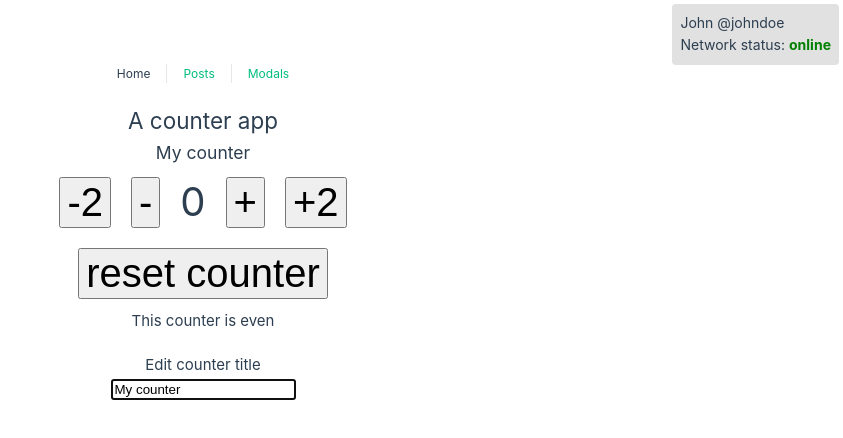
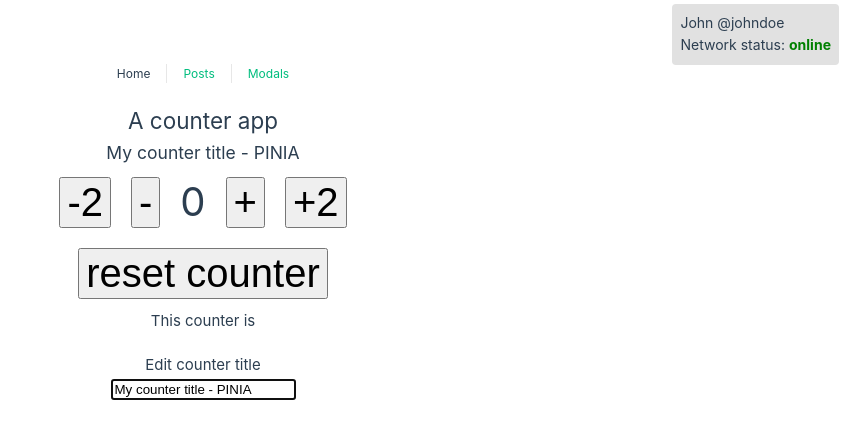
Before and after one commit to pm-ribeiro/v3-udemy-course, a Vue app in the folder vue-composition-api-basics/: page / in a window 1280 px wide. Shown: the top 438 px of the page, without its empty margins (437-1280 px from the left). Built offline with nearby package versions, Linux system fonts and the light colour scheme.

Commit message:
feat: added counter store

```diff
--- a/vue-composition-api-basics/src/stores/counter.js
+++ b/vue-composition-api-basics/src/stores/counter.js
@@ -3,14 +3,21 @@ import { defineStore } from 'pinia'
 export const useCounterStore = defineStore({
   id: 'counter',
   state: () => ({
-    counter: 0
+    count: 0,
+    title: 'My counter title - PINIA'
   }),
-  getters: {
-    doubleCount: (state) => state.counter * 2
-  },
+
   actions: {
-    increment() {
-      this.counter++
+    increase(payload) {
+      this.count += payload;
+    },
+
+    decrease(payload) {
+      this.count -= payload;
+    },
+
+    reset() {
+      this.count = 0;
     }
   }
 })
--- a/vue-composition-api-basics/src/views/HomeView.vue
+++ b/vue-composition-api-basics/src/views/HomeView.vue
@@ -2,25 +2,25 @@
   <div class="home">
     <h2 ref="appTitleRef">{{appTitle}}</h2>
     <h3>
-      {{counterData.title}}
+      {{counter.title}}
     </h3>
-    <button class="btn" @click="decrease(2)">-2</button>
-    <button class="btn" @click="decrease(1)">-</button>
+    <button class="btn" @click="counter.decrease(2)">-2</button>
+    <button class="btn" @click="counter.decrease(1)">-</button>
 
-    <span class="counter">{{counterData.count}}</span>
+    <span class="counter">{{counter.count}}</span>
 
-    <button class="btn" @click="increase(1, $event)">+</button>
-    <button class="btn" @click="increase(2)">+2</button>
+    <button class="btn" @click="counter.increase(1)">+</button>
+    <button class="btn" @click="counter.increase(2)">+2</button>
 
     <br>
 
-    <button class="btn" @click="reset">reset counter</button>
+    <button class="btn" @click="counter.reset">reset counter</button>
 
-    <p>This counter is {{isOddOrEven}}</p>
+    <p>This counter is {{counter.isOddOrEven}}</p>
 
     <div class="edit">
       <h4>Edit counter title</h4>
-      <input type="text" v-model="counterData.title" v-auto-focus >
+      <input type="text" v-model="counter.title" v-auto-focus >
     </div>
   </div>
 </template>
@@ -37,16 +37,7 @@
 
   import vAutoFocus from '@/directives/vAutoFocus';
 
-  import { useCounter } from '@/use/useCounter';
-
-  const {
-    counterData,
-    increase,
-    decrease,
-    reset,
-    isOddOrEven
-  } = useCounter();
-
+  import { useCounterStore } from '@/stores/counter';
 
   /**
    * App title related code
@@ -58,6 +49,9 @@
     console.log(`App title is ${appTitleRef.value.offsetWidth}px wide`)
   })
 
+  /** counter */
+
+  const counter = useCounterStore();
 
 </script>
 
--- a/vue-composition-api-basics/src/views/PostsView.vue
+++ b/vue-composition-api-basics/src/views/PostsView.vue
@@ -34,13 +34,6 @@
     reactive,
   } from 'vue';
 
-  import { useCounter } from '@/use/useCounter';
-
-  const {
-    counterData, increase, isOddOrEven
-  } = useCounter();
-
-
   const posts = reactive(
     [
       { id: '1', title: 'Post 1' },
```
